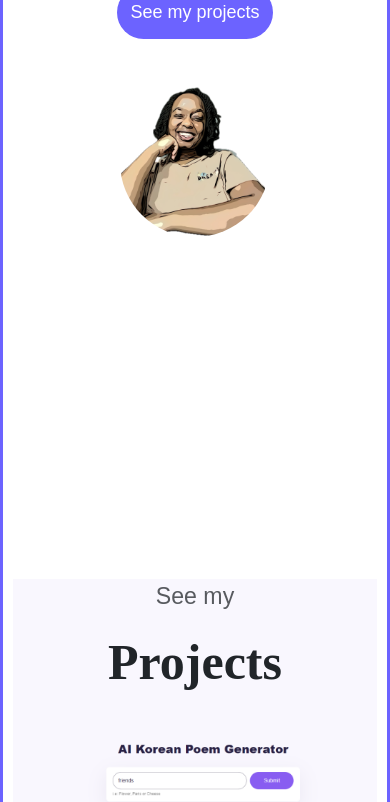
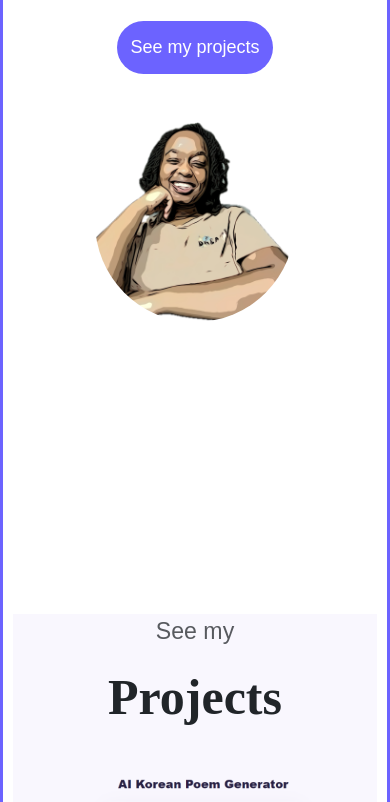
Before and after one commit to GalaletsangM/portfolio-project, a plain HTML site: page index.html in a window 390 px wide. Shown: the part 1132-1934 px from the top of the page. Drawn offline with nearby package versions, Linux system fonts and the light colour scheme.

Commit message:
changed profile picture size and about page padding

```diff
--- a/styles/mediaquaries.css
+++ b/styles/mediaquaries.css
@@ -64,11 +64,12 @@ section:nth-of-type(5) form{
 @media (max-width: 390px){
     #about{
         padding: 5px;
+        padding-top: 40px;
     }
     .summary-text{
         display: none;
     }
     .profile-picture{
-        width: 150px;
+        width: 200px;
     }
 }
```
